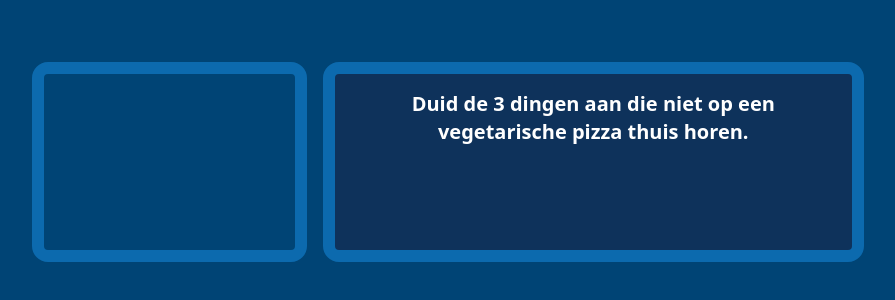
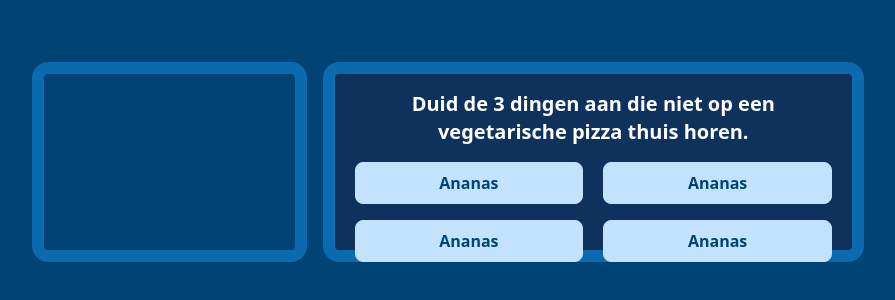
Before and after one commit to StefVerlinde/leap-forward-case, a React (Vite) app: page / in a window 1280 px wide. Shown: the part 238-538 px from the top of the page, without its empty margins (192-1087 px from the left). Built offline with nearby package versions, Linux system fonts and the light colour scheme.

Commit message:
feat: add answer card with selected style

```diff
--- a/package.json
+++ b/package.json
@@ -12,6 +12,7 @@
   "dependencies": {
     "@radix-ui/react-slot": "^1.0.2",
     "class-variance-authority": "^0.7.0",
+    "classnames": "^2.5.1",
     "clsx": "^2.1.1",
     "lucide-react": "^0.372.0",
     "react": "^18.2.0",
--- a/src/App.tsx
+++ b/src/App.tsx
@@ -1,14 +1,20 @@
-import LeftPanel from "./components/left-panel"
-import Title from "./components/title"
-
+import LeftPanel from "./components/LeftPanel"
+import Title from "./components/Title"
+import Answer from "./components/Answer"
 
 function App() {
   return (
     <div className="bg-background h-screen w-screen overflow-hidde flex justify-center items-center">
       <div className="w-[65%] h-[200px] flex gap-4">
         <LeftPanel />
-        <div className="border-[12px] border-secondary w-full rounded-2xl bg-primary flex flex-col py-4 px-5 text-center">
-          <Title title="Duid de 3 dingen aan die niet op een vegetarische pizza thuis horen."/>
+        <div className="border-[12px] border-secondary w-full rounded-2xl bg-primary flex flex-col gap-4 py-4 px-5 text-center">
+          <Title title="Duid de 3 dingen aan die niet op een vegetarische pizza thuis horen." />
+          <div className="grid grid-cols-2 gap-x-5 gap-y-4">
+            <Answer answer="Ananas" />
+            <Answer answer="Ananas" />
+            <Answer answer="Ananas" />
+            <Answer answer="Ananas" />
+          </div>
         </div>
       </div>
     </div>
--- /dev/null
+++ b/src/components/Answer.tsx
@@ -0,0 +1,26 @@
+import classNames from "classnames"
+import { useState } from "react"
+
+interface AnswerProps {
+    answer: string
+}
+
+const Answer = ({ answer }: AnswerProps) => {
+    const [isSelected, setIsSelected] = useState(false)
+
+    const selectAnswer = () => {
+        setIsSelected(!isSelected)
+    }
+
+    const buttonStyle = classNames('text-text bg-card-background text-center py-2 rounded-lg font-bold border border-card-background', {
+        'text-white bg-card-background-selected border-complementary': isSelected,
+    });
+
+    return (
+        <button className={buttonStyle} onClick={selectAnswer}>
+            {answer}
+        </button>
+    )
+}
+
+export default Answer
--- a/tailwind.config.js
+++ b/tailwind.config.js
@@ -25,7 +25,7 @@ module.exports = {
         'complementary': "#FFE200",
         'text': '#004475',
         'card-background': '#C2E2FE',
-        'card-success': '#4789C6'
+        'card-background-selected': '#4789C6'
       },
       keyframes: {
         "accordion-down": {
```
Also changed, not shown: src/components/LeftPanel.tsx (renamed from src/components/left-panel.tsx), 1 other file (tests, documents, lock files or other folders).
